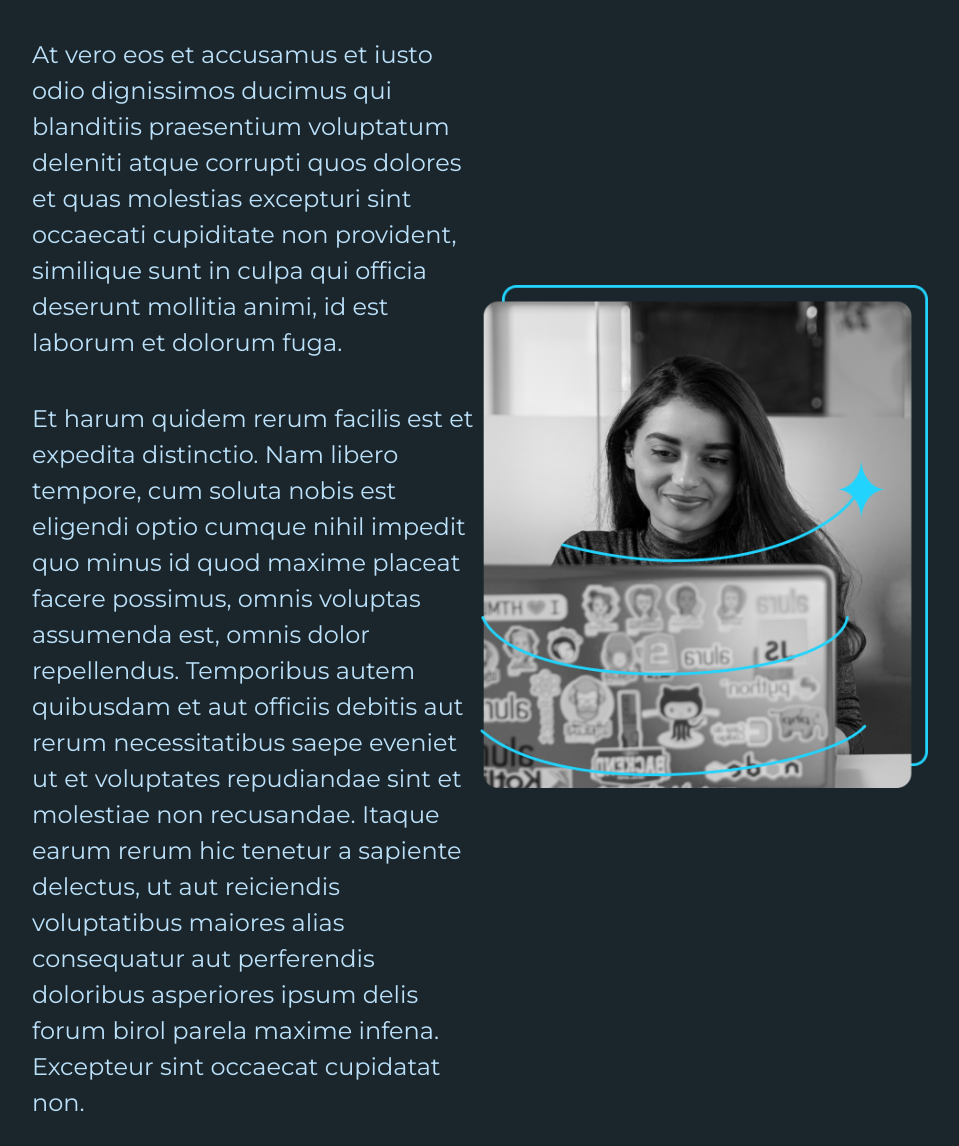
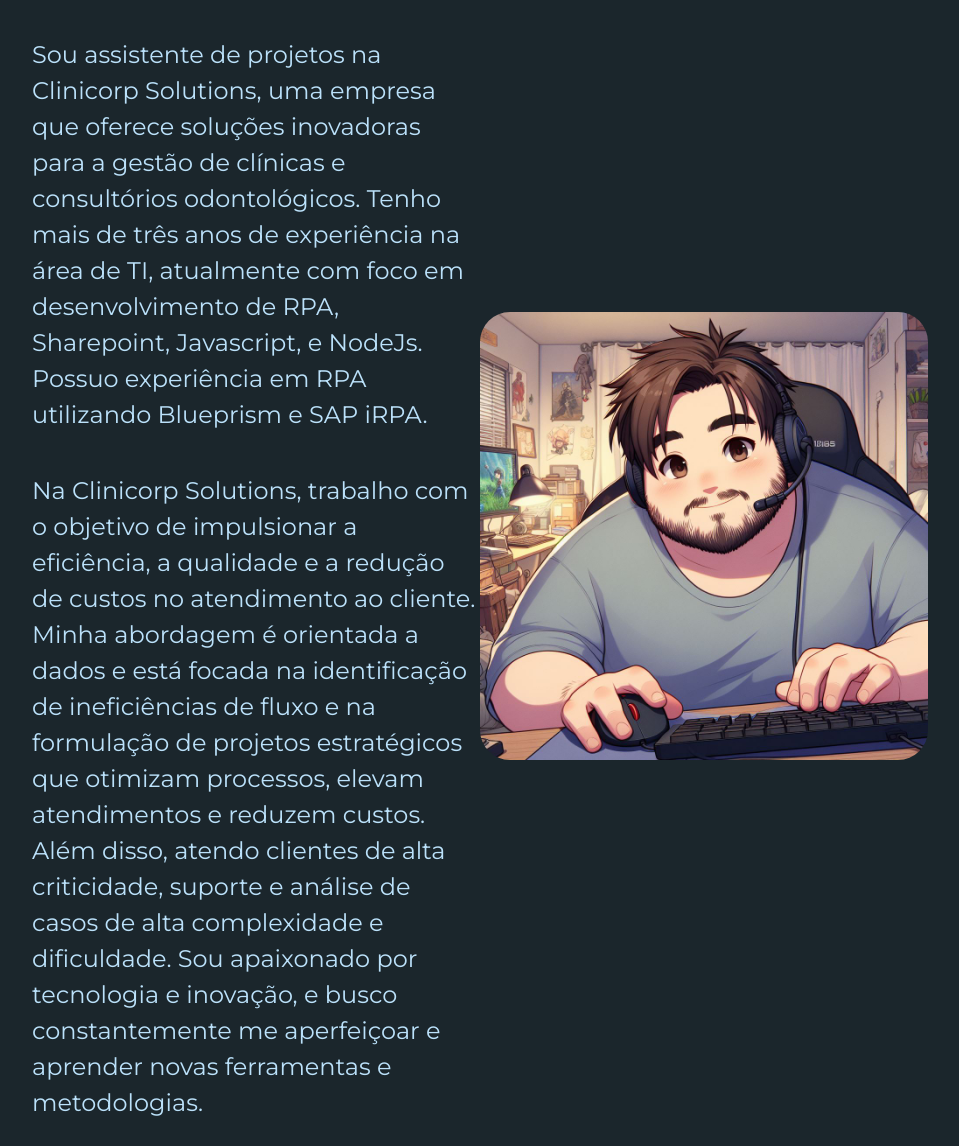
Before and after one commit to DiegoFroehlichLeal/VoltandoAoBasico, a website: page about.html in a window 1280 px wide. Shown: the part 154-1300 px from the top of the page, without its empty margins (160-1119 px from the left). Drawn offline with nearby package versions, Linux system fonts and the light colour scheme.

Commit message:
adicionando novas imagens

```diff
--- a/about.html
+++ b/about.html
@@ -20,10 +20,19 @@
     <main class="apresentacao">
         <section class="apresentacao__conteudo">
             <h1 class="apresentacao__conteudo__titulo">Sobre mim</h1>
-            <p class="apresentacao__conteudo__paragrafo">At vero eos et accusamus et iusto odio dignissimos ducimus qui blanditiis praesentium voluptatum deleniti atque corrupti quos dolores et quas molestias excepturi sint occaecati cupiditate non provident, similique sunt in culpa qui officia deserunt mollitia animi, id est laborum et dolorum fuga.</p>
-            <p class="apresentacao__conteudo__paragrafo">Et harum quidem rerum facilis est et expedita distinctio. Nam libero tempore, cum soluta nobis est eligendi optio cumque nihil impedit quo minus id quod maxime placeat facere possimus, omnis voluptas assumenda est, omnis dolor repellendus. Temporibus autem quibusdam et aut officiis debitis aut rerum necessitatibus saepe eveniet ut et voluptates repudiandae sint et molestiae non recusandae. Itaque earum rerum hic tenetur a sapiente delectus, ut aut reiciendis voluptatibus maiores alias consequatur aut perferendis doloribus asperiores ipsum delis forum birol parela maxime infena. Excepteur sint occaecat cupidatat non.</p>
+            <p class="apresentacao__conteudo__paragrafo">Sou assistente de projetos na Clinicorp Solutions, uma empresa
+                que oferece soluções inovadoras para a gestão de clínicas e consultórios odontológicos. Tenho mais de
+                três anos de experiência na área de TI, atualmente com foco em desenvolvimento de RPA, Sharepoint,
+                Javascript, e NodeJs. Possuo experiência em RPA utilizando Blueprism e SAP iRPA.</p>
+            <p class="apresentacao__conteudo__paragrafo">Na Clinicorp Solutions, trabalho com o objetivo de impulsionar
+                a eficiência, a qualidade e a redução de custos no atendimento ao cliente. Minha abordagem é orientada a
+                dados e está focada na identificação de ineficiências de fluxo e na formulação de projetos estratégicos
+                que otimizam processos, elevam atendimentos e reduzem custos. Além disso, atendo clientes de alta
+                criticidade, suporte e análise de casos de alta complexidade e dificuldade. Sou apaixonado por
+                tecnologia e inovação, e busco constantemente me aperfeiçoar e aprender novas ferramentas e
+                metodologias.</p>
         </section>
-        <img class="apresentacao__imagem" src="/assets/girlCoding.png" alt="Mulher codando">
+        <img class="apresentacao__imagem" src="/assets/_5b638bf6-bf91-42b9-9c1d-6a02b0f6a0f5.jpeg" alt="Homem usando teclado e mouse">
     </main>
     <footer class="footer">
         <p>Desenvolvido por @digowow</p>
--- a/styles/style.css
+++ b/styles/style.css
@@ -111,6 +111,7 @@ body {
 
 .apresentacao__imagem {
     width: 50%;
+    border-radius: 30px;
 }
 
 .footer {
```
Also changed, not shown: index.html (+11 -6 lines), assets/21004063.jpg (added), assets/_0330c87e-049a-4db7-8a8d-e987e6ddd8a2.jpeg (added), assets/_08db8e6f-bed2-4daf-9faf-912a57344e32.jpeg (added), assets/_5b638bf6-bf91-42b9-9c1d-6a02b0f6a0f5.jpeg (added), assets/_e42396c1-bb24-4ec7-ac3c-d3de6cd2b449.jpeg (added), assets/_f7a832d7-ad7b-44a2-976b-e23cf294317a.jpeg (added), teste.js (line endings or trailing spaces).
